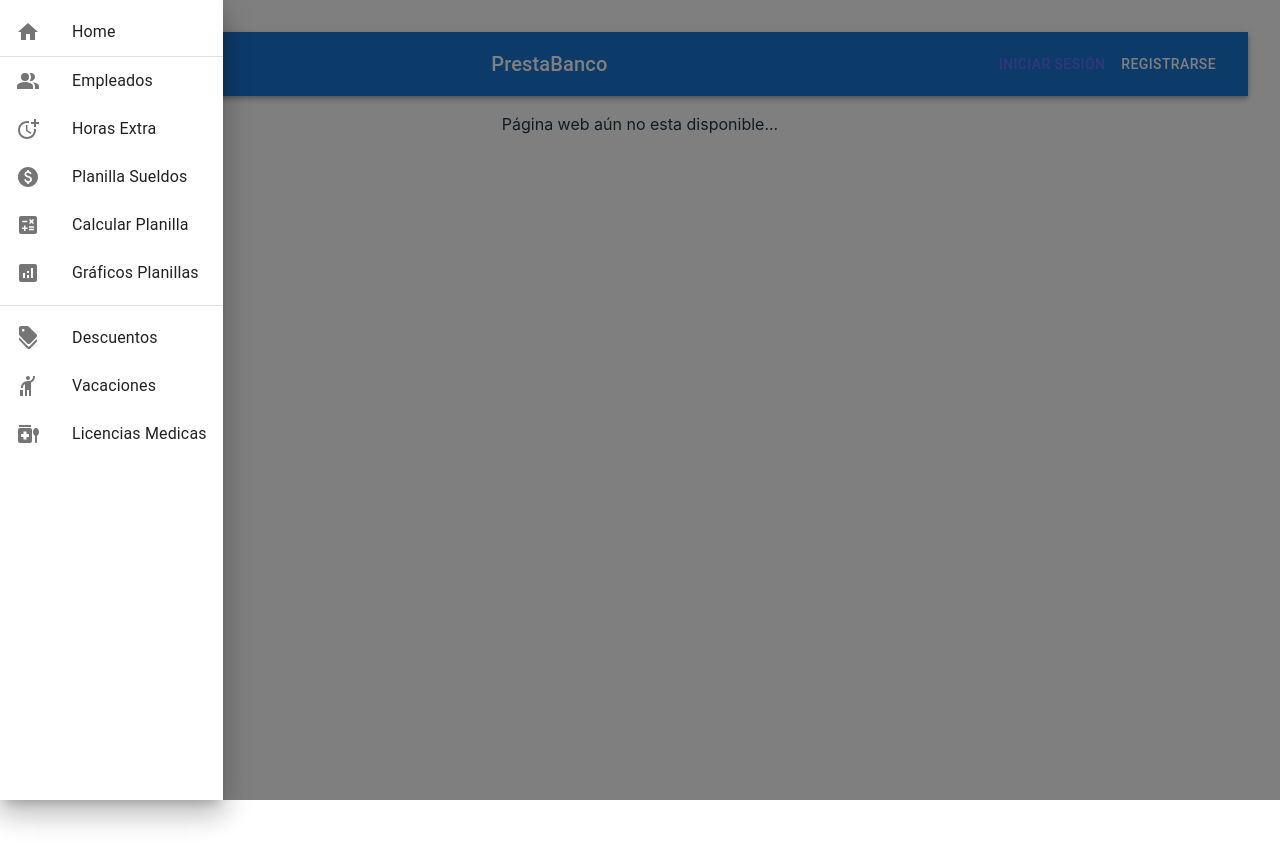
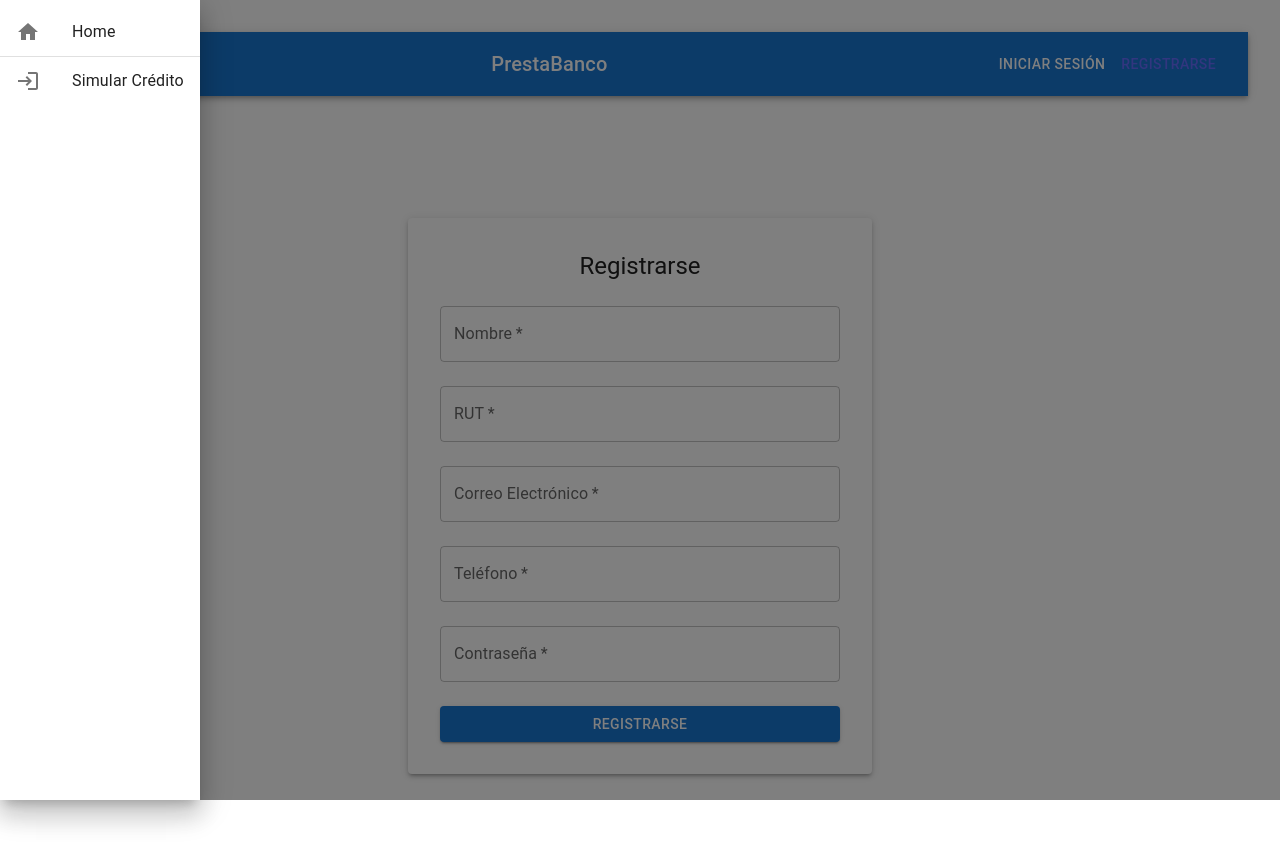
Before and after one commit to NicoM04/Tingeso, a React (Vite) app in the folder payroll-frontend/: page /register in a window 1280 px wide. Both pictures are taken after a click on the button "menu". Shown: the top 866 px of the page. Before the commit the page ends 800 px from the top, so only its background shows below. Built offline with nearby package versions, Linux system fonts and the light colour scheme.

Commit message:
commit de modificaciones de front

```diff
--- a/payroll-frontend/src/App.jsx
+++ b/payroll-frontend/src/App.jsx
@@ -12,6 +12,7 @@ import PaycheckCalculate from './components/PaycheckCalculate';
 import AnualReport from './components/AnualReport';
 import Profile from './components/Profile';
 import Login from './components/Login';
+import Register from './components/Register';
 //import { Login } from '@mui/icons-material';
 
 function App() {
@@ -24,6 +25,7 @@ function App() {
               <Route path="/home" element={<Home/>} />
               <Route path="/profile" element={<Profile/>} />
               <Route path="/login" element={<Login/>} />
+              <Route path="/register" element={<Register/>} />
               <Route path="/employee/list" element={<EmployeeList/>} />
               <Route path="/employee/add" element={<AddEditEmployee/>} />
               <Route path="/employee/edit/:id" element={<AddEditEmployee/>} />
--- a/payroll-frontend/src/components/Login.jsx
+++ b/payroll-frontend/src/components/Login.jsx
@@ -1,3 +1,4 @@
+// Login.jsx
 import React, { useState } from "react";
 import {
   Box,
@@ -8,25 +9,51 @@ import {
   Backdrop,
   CircularProgress,
 } from "@mui/material";
+import { useNavigate } from "react-router-dom"; // Importa useNavigate
 
 const Login = () => {
   const [email, setEmail] = useState("");
   const [password, setPassword] = useState("");
   const [loading, setLoading] = useState(false); // Estado para controlar la carga
+  const navigate = useNavigate(); // Inicializa useNavigate
 
   const handleSubmit = async (event) => {
     event.preventDefault();
     setLoading(true); // Activa el loading al iniciar sesión
 
-    // Aquí implementa la lógica para enviar los datos al backend
-    console.log("Email:", email);
-    console.log("Password:", password);
+    try {
+      // Enviar la solicitud de inicio de sesión al backend
+      const response = await fetch("http://localhost:8080/api/user/login", {
+        method: "POST",
+        headers: {
+          "Content-Type": "application/json",
+        },
+        body: JSON.stringify({ mail: email, password }), // Envía el correo y la contraseña
+      });
 
-    // Simula una solicitud al backend
-    setTimeout(() => {
-      setLoading(false); // Desactiva el loading después de un tiempo (simulación)
-      // Aquí puedes manejar la respuesta de tu backend
-    }, 2000); // Cambia esto por la llamada real al backend
+      if (response.ok) {
+        const data = await response.json();
+        console.log("Inicio de sesión exitoso:", data);
+
+        // Guarda el usuario en el almacenamiento local
+        localStorage.setItem("user", JSON.stringify(data));
+
+        // Notifica manualmente que se hizo un cambio en localStorage (por compatibilidad)
+        window.dispatchEvent(new Event("storage"));
+
+        // Redirige a la página de perfil o a la página principal
+        navigate("/home"); // Cambia esto si quieres redirigir a otra página
+      } else {
+        const errorData = await response.json();
+        console.error("Error al iniciar sesión:", errorData);
+        alert("Credenciales incorrectas. Inténtalo de nuevo."); // Muestra un mensaje de error
+      }
+    } catch (error) {
+      console.error("Error de conexión:", error);
+      alert("Error de conexión. Inténtalo de nuevo."); // Muestra un mensaje de error en caso de fallo de conexión
+    } finally {
+      setLoading(false); // Desactiva el loading
+    }
   };
 
   return (
@@ -37,7 +64,6 @@ const Login = () => {
         alignItems="center"
         minHeight="100vh"
       >
-        {/* Usamos Paper de Material-UI para crear un cuadro estilizado */}
         <Paper elevation={3} sx={{ padding: 4, width: "400px" }}>
           <Typography variant="h5" component="h1" align="center" gutterBottom>
             Iniciar Sesión
@@ -76,7 +102,6 @@ const Login = () => {
         </Paper>
       </Box>
 
-      {/* Backdrop para oscurecer el fondo durante el login */}
       <Backdrop open={loading} sx={{ color: '#fff', zIndex: (theme) => theme.zIndex.drawer + 1 }}>
         <CircularProgress color="inherit" />
       </Backdrop>
--- a/payroll-frontend/src/components/Navbar.jsx
+++ b/payroll-frontend/src/components/Navbar.jsx
@@ -1,4 +1,5 @@
-import * as React from "react";
+// Navbar.jsx
+import React, { useState, useEffect } from "react";
 import AppBar from "@mui/material/AppBar";
 import Box from "@mui/material/Box";
 import Toolbar from "@mui/material/Toolbar";
@@ -7,16 +8,40 @@ import Button from "@mui/material/Button";
 import IconButton from "@mui/material/IconButton";
 import MenuIcon from "@mui/icons-material/Menu";
 import Sidemenu from "./Sidemenu";
-import { useState } from "react";
-import { Link } from "react-router-dom"; // Importa Link para navegación
-
+import { Link } from "react-router-dom";
 
 export default function Navbar() {
   const [open, setOpen] = useState(false);
+  const [user, setUser] = useState(null); // Estado para almacenar el usuario
 
   const toggleDrawer = (open) => (event) => {
     setOpen(open);
   };
+
+  const handleLogout = () => {
+    setUser(null); // Elimina el usuario del estado
+    localStorage.removeItem("user"); // Elimina de localStorage
+  };
+
+  useEffect(() => {
+    // Comprueba si hay un usuario en el almacenamiento local al cargar
+    const storedUser = JSON.parse(localStorage.getItem("user"));
+    if (storedUser) {
+      setUser(storedUser);
+    }
+
+    // Escuchar cambios en el localStorage
+    const handleStorageChange = () => {
+      const updatedUser = JSON.parse(localStorage.getItem("user"));
+      setUser(updatedUser); // Actualiza el estado del usuario cuando hay un cambio
+    };
+
+    window.addEventListener("storage", handleStorageChange);
+
+    return () => {
+      window.removeEventListener("storage", handleStorageChange); // Limpia el evento cuando el componente se desmonta
+    };
+  }, []);
 
   return (
     <Box sx={{ flexGrow: 1 }}>
@@ -34,14 +59,26 @@ export default function Navbar() {
           </IconButton>
 
           <Typography variant="h6" component="div" sx={{ flexGrow: 1 }}>
-          PrestaBanco
+            PrestaBanco
           </Typography>
 
-          <Link to="/login"> {/* Enlaza el botón a la página de login */}
-            <Button color="inherit">Iniciar sesión</Button>
-          </Link>
-
-          <Button color="inherit">Registrarse</Button>
+          {!user ? ( // Si el usuario no ha iniciado sesión
+            <>
+              <Link to="/login">
+                <Button sx={{ color: "#fff" }}>Iniciar sesión</Button>
+              </Link>
+              <Link to="/register">
+                <Button color="inherit">Registrarse</Button>
+              </Link>
+            </>
+          ) : ( // Si el usuario ha iniciado sesión
+            <>
+              <Link to="/profile">
+                <Button sx={{ color: "#fff" }}>Mi Perfil</Button>
+              </Link>
+              <Button sx={{ color: "#fff" }} onClick={handleLogout}>Cerrar Sesión</Button>
+            </>
+          )}
         </Toolbar>
       </AppBar>
 
--- a/payroll-frontend/src/components/Profile.jsx
+++ b/payroll-frontend/src/components/Profile.jsx
@@ -1,10 +1,21 @@
-import React from "react";
+import React from 'react';
 
 const Profile = () => {
+  const user = JSON.parse(localStorage.getItem("user")); // Recupera el usuario del almacenamiento local
+
   return (
-    <div>
+    <div style={{ padding: '20px' }}>
       <h1>Mi Perfil</h1>
-      {/* Aquí puedes mostrar la información del perfil del usuario */}
+      {user ? (
+        <div>
+          <p><strong>ID:</strong> {user.id}</p>
+          <p><strong>Nombre:</strong> {user.name}</p>
+          <p><strong>Email:</strong> {user.mail}</p>
+          <p><strong>Teléfono:</strong> {user.phoneN}</p>
+        </div>
+      ) : (
+        <p>No has iniciado sesión.</p>
+      )}
     </div>
   );
 };
--- /dev/null
+++ b/payroll-frontend/src/components/Register.jsx
@@ -0,0 +1,145 @@
+import React, { useState } from "react";
+import {
+  Box,
+  TextField,
+  Button,
+  Typography,
+  Paper,
+  Backdrop,
+  CircularProgress,
+} from "@mui/material";
+import { useNavigate } from "react-router-dom";
+
+const Register = () => {
+  const [name, setName] = useState("");
+  const [rut, setRut] = useState("");
+  const [email, setEmail] = useState("");
+  const [phone, setPhone] = useState("");
+  const [password, setPassword] = useState("");
+  const [loading, setLoading] = useState(false);
+  const navigate = useNavigate();
+
+  const handleSubmit = async (event) => {
+    event.preventDefault();
+    setLoading(true);
+
+    try {
+      // Enviar la solicitud de registro al backend
+      const response = await fetch("http://localhost:8080/api/user/", {
+        method: "POST",
+        headers: {
+          "Content-Type": "application/json",
+        },
+        body: JSON.stringify({
+          name: name,
+          rut: rut,
+          mail: email,
+          phoneN: phone,
+          password: password,
+          isEjecutive: false, // Cambia según la lógica de tu aplicación
+        }),
+      });
+
+      if (response.ok) {
+        const data = await response.json();
+        console.log("Registro exitoso:", data);
+        // Redirige a la página de inicio o de inicio de sesión
+        navigate("/login");
+      } else {
+        const errorData = await response.json();
+        console.error("Error al registrarse:", errorData);
+        alert("Error al registrarse. Inténtalo de nuevo.");
+      }
+    } catch (error) {
+      console.error("Error de conexión:", error);
+      alert("Error de conexión. Inténtalo de nuevo.");
+    } finally {
+      setLoading(false);
+    }
+  };
+
+  return (
+    <>
+      <Box
+        display="flex"
+        justifyContent="center"
+        alignItems="center"
+        minHeight="100vh"
+      >
+        <Paper elevation={3} sx={{ padding: 4, width: "400px" }}>
+          <Typography variant="h5" component="h1" align="center" gutterBottom>
+            Registrarse
+          </Typography>
+          <form onSubmit={handleSubmit}>
+            <TextField
+              label="Nombre"
+              variant="outlined"
+              fullWidth
+              margin="normal"
+              value={name}
+              onChange={(e) => setName(e.target.value)}
+              required
+            />
+            <TextField
+              label="RUT"
+              variant="outlined"
+              fullWidth
+              margin="normal"
+              value={rut}
+              onChange={(e) => setRut(e.target.value)}
+              required
+            />
+            <TextField
+              label="Correo Electrónico"
+              type="email"
+              variant="outlined"
+              fullWidth
+              margin="normal"
+              value={email}
+              onChange={(e) => setEmail(e.target.value)}
+              required
+            />
+            <TextField
+              label="Teléfono"
+              variant="outlined"
+              fullWidth
+              margin="normal"
+              value={phone}
+              onChange={(e) => setPhone(e.target.value)}
+              required
+            />
+            <TextField
+              label="Contraseña"
+              type="password"
+              variant="outlined"
+              fullWidth
+              margin="normal"
+              value={password}
+              onChange={(e) => setPassword(e.target.value)}
+              required
+            />
+            <Button
+              type="submit"
+              variant="contained"
+              color="primary"
+              fullWidth
+              sx={{ marginTop: 2 }}
+            >
+              Registrarse
+            </Button>
+          </form>
+        </Paper>
+      </Box>
+
+      {/* Backdrop para mostrar la carga durante el registro */}
+      <Backdrop
+        open={loading}
+        sx={{ color: "#fff", zIndex: (theme) => theme.zIndex.drawer + 1 }}
+      >
+        <CircularProgress color="inherit" />
+      </Backdrop>
+    </>
+  );
+};
+
+export default Register;
--- a/payroll-frontend/src/components/Sidemenu.jsx
+++ b/payroll-frontend/src/components/Sidemenu.jsx
@@ -6,19 +6,25 @@ import Divider from "@mui/material/Divider";
 import ListItemButton from "@mui/material/ListItemButton";
 import ListItemIcon from "@mui/material/ListItemIcon";
 import ListItemText from "@mui/material/ListItemText";
-import PeopleAltIcon from "@mui/icons-material/PeopleAlt";
-import PaidIcon from "@mui/icons-material/Paid";
-import CalculateIcon from "@mui/icons-material/Calculate";
-import AnalyticsIcon from "@mui/icons-material/Analytics";
-import DiscountIcon from "@mui/icons-material/Discount";
-import HailIcon from "@mui/icons-material/Hail";
-import MedicationLiquidIcon from "@mui/icons-material/MedicationLiquid";
-import MoreTimeIcon from "@mui/icons-material/MoreTime";
 import HomeIcon from "@mui/icons-material/Home";
+import RequestQuoteIcon from '@mui/icons-material/RequestQuote';  // Para "Simular Crédito"
+import AssignmentTurnedInIcon from '@mui/icons-material/AssignmentTurnedIn';  // Para "Solicitudes por revisar"
+import AssignmentIcon from '@mui/icons-material/Assignment'; // Para "Mis Solicitudes"
+import CreditScoreIcon from '@mui/icons-material/CreditScore'; // Para "Solicitar Crédito"
+import LoginIcon from '@mui/icons-material/Login'; // Para "Simular Crédito" sin iniciar sesión
 import { useNavigate } from "react-router-dom";
 
 export default function Sidemenu({ open, toggleDrawer }) {
   const navigate = useNavigate();
+
+  // Obtener usuario desde localStorage
+  const user = JSON.parse(localStorage.getItem("user"));
+
+  // Verificar si es un ejecutivo
+  const isEjecutive = user?.isEjecutive;
+
+  // Verificar si el usuario ha iniciado sesión
+  const isLoggedIn = !!user;
 
   const listOptions = () => (
     <Box
@@ -26,6 +32,7 @@ export default function Sidemenu({ open, toggleDrawer }) {
       onClick={toggleDrawer(false)}
     >
       <List>
+        {/* Opción de Home para todos los usuarios */}
         <ListItemButton onClick={() => navigate("/home")}>
           <ListItemIcon>
             <HomeIcon />
@@ -35,62 +42,64 @@ export default function Sidemenu({ open, toggleDrawer }) {
 
         <Divider />
 
+        {isLoggedIn && isEjecutive && (
+          <>
+            {/* Opciones visibles solo para ejecutivos */}
             <ListItemButton onClick={() => navigate("/employee/list")}>
               <ListItemIcon>
-            <PeopleAltIcon />
+                <RequestQuoteIcon />
               </ListItemIcon>
-          <ListItemText primary="Empleados" />
+              <ListItemText primary="Simular Crédito" />
             </ListItemButton>
 
             <ListItemButton onClick={() => navigate("/extraHours/list")}>
               <ListItemIcon>
-            <MoreTimeIcon />
+                <AssignmentTurnedInIcon />
               </ListItemIcon>
-          <ListItemText primary="Horas Extra" />
+              <ListItemText primary="Solicitudes por revisar" />
             </ListItemButton>
 
-        <ListItemButton onClick={() => navigate("/paycheck/list")}>
+            <Divider />
+          </>
+        )}
+
+        {isLoggedIn && !isEjecutive &&(
+          <>
+            {/* Opciones visibles para cualquier usuario autenticado */}
+            <ListItemButton onClick={() => navigate("/employee/discounts")}>
               <ListItemIcon>
-            <PaidIcon />
+                <RequestQuoteIcon />
               </ListItemIcon>
-          <ListItemText primary="Planilla Sueldos" />
+              <ListItemText primary="Simular Crédito" />
             </ListItemButton>
 
-        <ListItemButton onClick={() => navigate("/paycheck/calculate")}>
-          <ListItemIcon>
-            <CalculateIcon />
-          </ListItemIcon>
-          <ListItemText primary="Calcular Planilla" />
-        </ListItemButton>
-        <ListItemButton onClick={() => navigate("/reports/AnualReport")}>
-          <ListItemIcon>
-            <AnalyticsIcon />
-          </ListItemIcon>
-          <ListItemText primary="Gráficos Planillas" />
-        </ListItemButton>
-      </List>
-
-      <Divider />
-
-      <List>
-        <ListItemButton onClick={() => navigate("/employee/discounts")}>
-          <ListItemIcon>
-            <DiscountIcon />
-          </ListItemIcon>
-          <ListItemText primary="Descuentos" />
-        </ListItemButton>
             <ListItemButton onClick={() => navigate("/paycheck/vacations")}>
               <ListItemIcon>
-            <HailIcon />
+                <AssignmentIcon />
               </ListItemIcon>
-          <ListItemText primary="Vacaciones" />
+              <ListItemText primary="Mis Solicitudes" />
             </ListItemButton>
+
             <ListItemButton onClick={() => navigate("/paycheck/medicalleave")}>
               <ListItemIcon>
-            <MedicationLiquidIcon />
+                <CreditScoreIcon />
               </ListItemIcon>
-          <ListItemText primary="Licencias Medicas" />
+              <ListItemText primary="Solicitar Crédito" />
             </ListItemButton>
+          </>
+        )}
+
+        {!isLoggedIn && (
+          <>
+            {/* Opciones visibles para usuarios no autenticados */}
+            <ListItemButton onClick={() => navigate("/login")}>
+              <ListItemIcon>
+                <LoginIcon />
+              </ListItemIcon>
+              <ListItemText primary="Simular Crédito" />
+            </ListItemButton>
+          </>
+        )}
       </List>
     </Box>
   );
```
Lines whose indentation alone changed are shown as unchanged.
